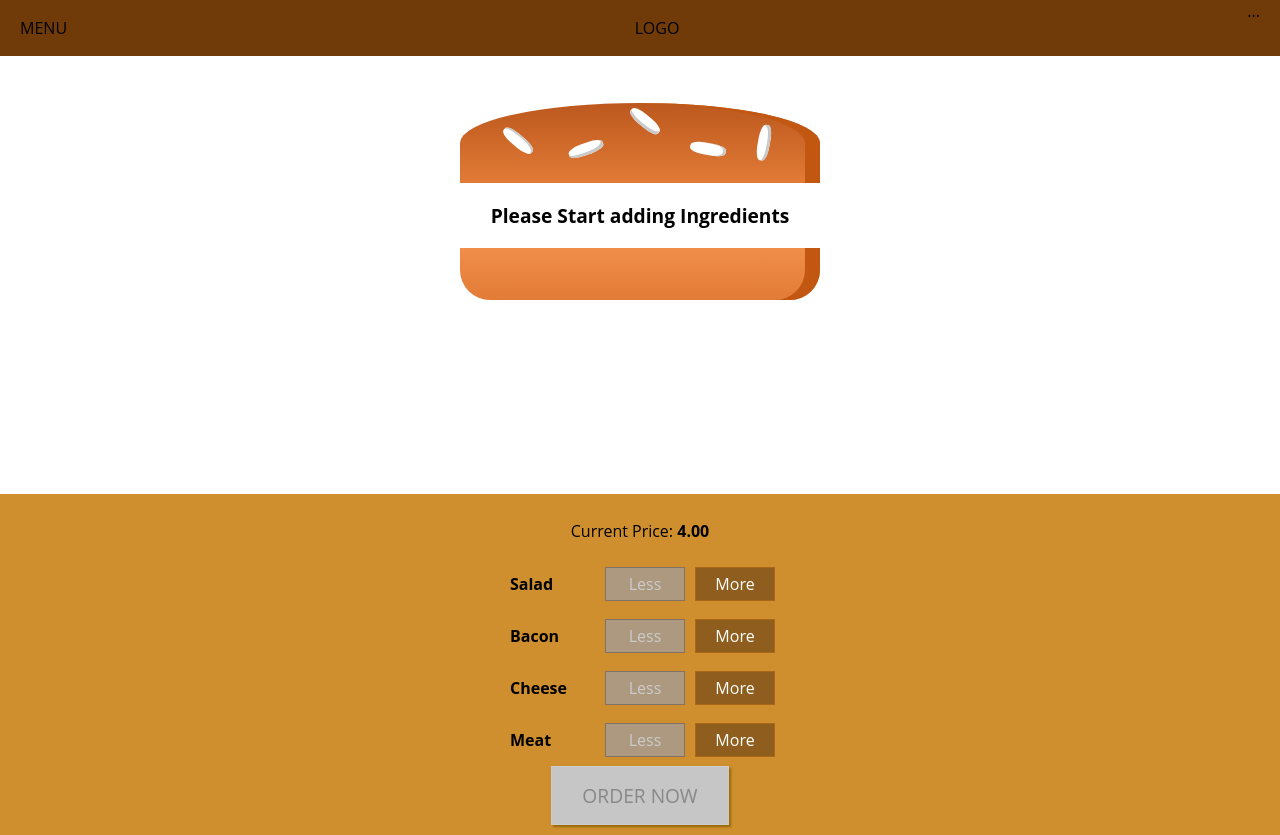
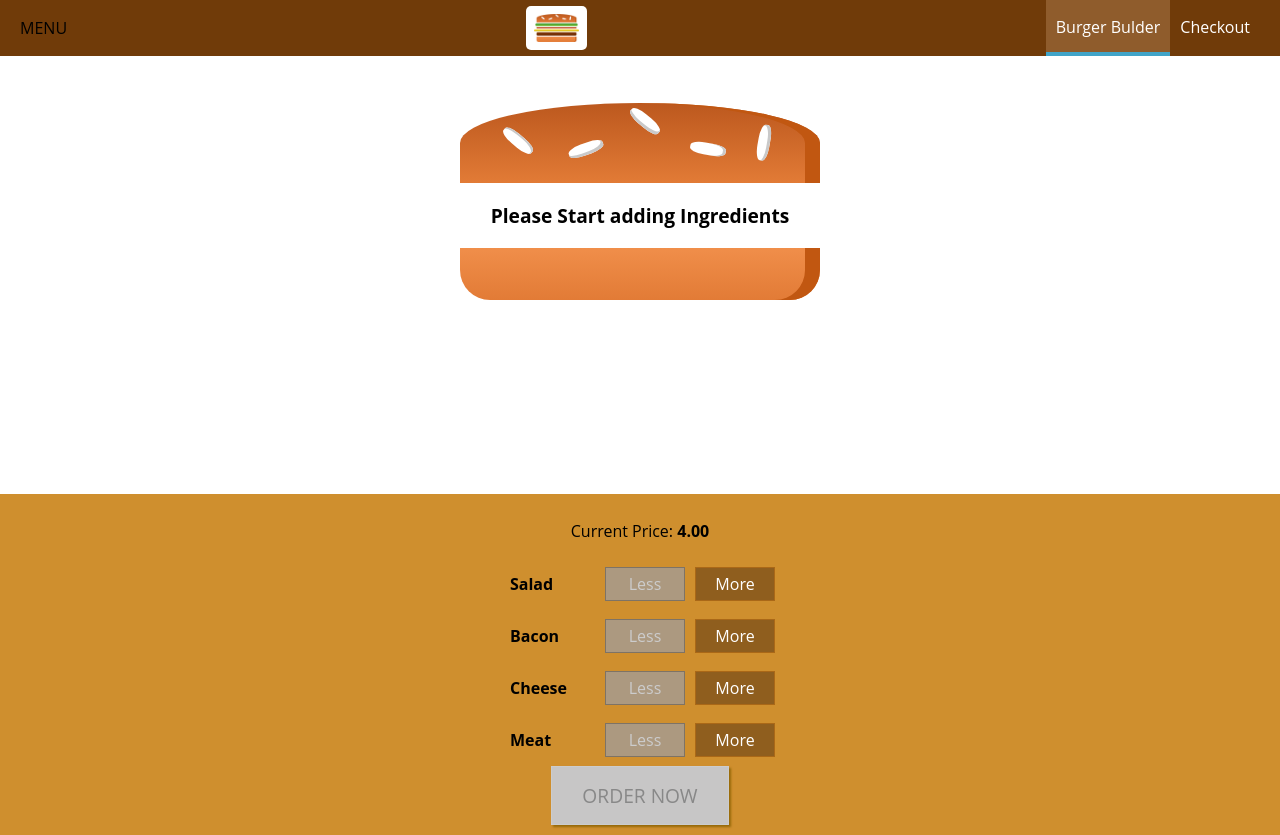
Before and after one commit to edwinb24/burger_builder, a React (Create React App) app: page / in a window 1280 px wide. Built offline with nearby package versions, Linux system fonts and the light colour scheme; a web font is replaced by a local one.

Commit message:
Added Logo and Make progress on Main Navigation

```diff
--- /dev/null
+++ b/src/components/Logo/Logo.js
@@ -0,0 +1,12 @@
+import React from 'react'
+import classes from './Logo.module.css'
+
+import burgerLogo from '../../assets/images/burger-logo.png'
+
+const Logo = (props) => (
+    <div className={classes.Logo}>
+        <img src={burgerLogo} alt="Burger Builder Logo" />
+    </div>
+)
+
+export default Logo
--- /dev/null
+++ b/src/components/Logo/Logo.module.css
@@ -0,0 +1,11 @@
+.Logo {
+    background-color: #fff;
+    padding: 8px;
+    height: 80%;
+    box-sizing: border-box;
+    border-radius: 5px;
+}
+
+.Logo img {
+    height: 100%;
+}
--- /dev/null
+++ b/src/components/Navigation/NavigationItems/NavigationItem/NavigationItem.js
@@ -0,0 +1,14 @@
+import React from 'react'
+
+import classes from "./NavigationItem.module.css"
+
+const NavigationItem = (props) =>
+    <li className={classes.NavigationItem}>
+        <a
+            href={props.link}
+            className={props.active ? classes.active: ""}>
+                {props.children}
+        </a>
+    </li>
+
+export default NavigationItem
--- /dev/null
+++ b/src/components/Navigation/NavigationItems/NavigationItem/NavigationItem.module.css
@@ -0,0 +1,27 @@
+.NavigationItem {
+    margin: 0;
+    box-sizing: border-box;
+    display: flex;
+    height: 100%;
+    align-items: center;
+}
+
+.NavigationItem a {
+    color: #fff;
+    text-decoration: none;
+    height: 100%;
+    padding-left:  10px;
+    padding-right: 10px;
+    padding-top: 16px;
+    padding-bottom: 16px;
+    border-bottom: 4px solid transparent;
+    box-sizing: border-box;
+}
+
+.NavigationItem a:hover,
+.NavigationItem a:active,
+.NavigationItem a.active {
+    background-color: #8F5C2C;
+    border-bottom-color: #40A4C8;
+    color: #fff;
+}
--- /dev/null
+++ b/src/components/Navigation/NavigationItems/NavigationItems.js
@@ -0,0 +1,13 @@
+import React from 'react'
+import classes from "./NavigationItems.module.css"
+
+import NavigationItem from "./NavigationItem/NavigationItem"
+
+const NavigationItems = () => (
+    <ul className={classes.NavigationItems}>
+        <NavigationItem active link="/">Burger Bulder</NavigationItem>
+        <NavigationItem link="/">Checkout</NavigationItem>
+    </ul>
+)
+
+export default NavigationItems
--- /dev/null
+++ b/src/components/Navigation/NavigationItems/NavigationItems.module.css
@@ -0,0 +1,8 @@
+.NavigationItems {
+    margin: 0px;
+    padding: 0px;
+    list-style: none;
+    display: flex;
+    align-items: center;
+    height: 100%;
+}
--- a/src/components/Navigation/Toolbar/Toolbar.js
+++ b/src/components/Navigation/Toolbar/Toolbar.js
@@ -1,14 +1,14 @@
 import React from 'react'
 
 import classes from './Toolbar.module.css'
+import Logo from './../../Logo/Logo'
+import NavigationItems from '../NavigationItems/NavigationItems'
 
 const Toolbar = (props) =>
     <header className={classes.Toolbar}>
         <div>MENU</div>
-        <div>LOGO</div>
-        <nav>
-            ...
-        </nav>
+        <Logo/>
+        <NavigationItems/>
     </header>
 
 export default Toolbar
```
Also changed, not shown: src/assets/images/burger-logo.png (added).
